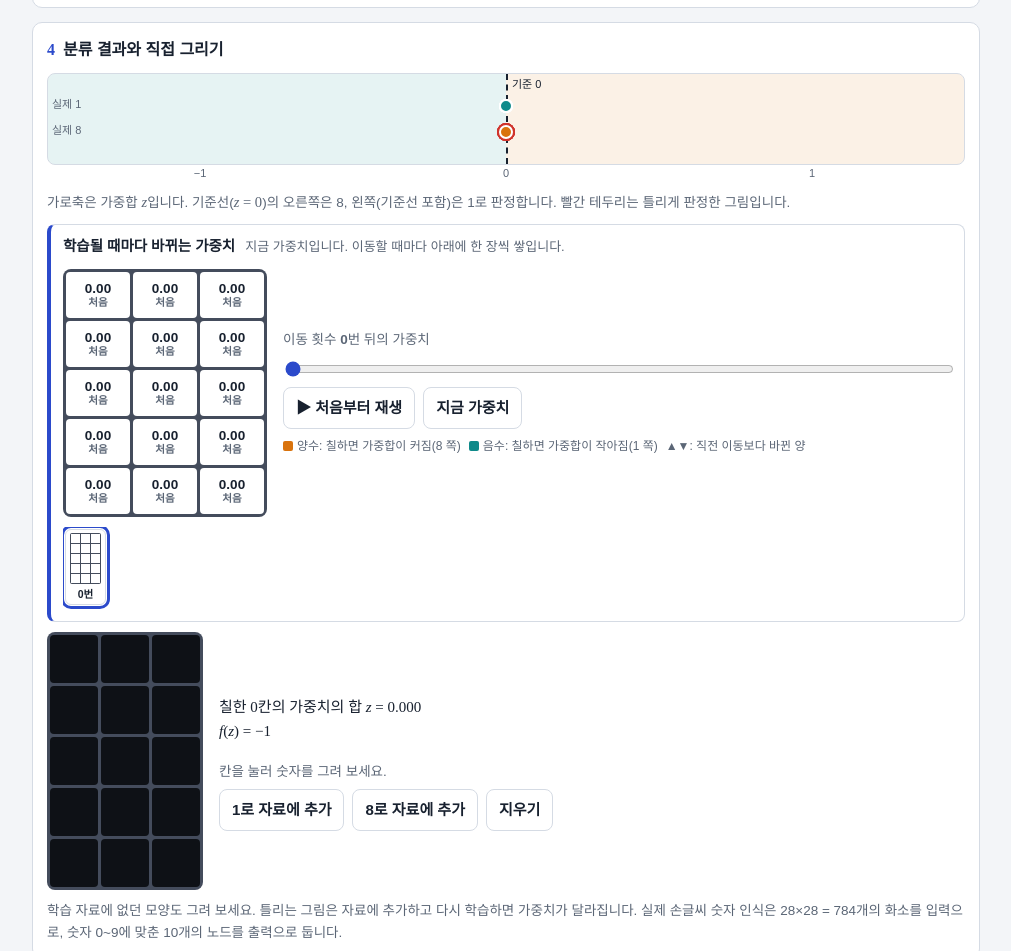
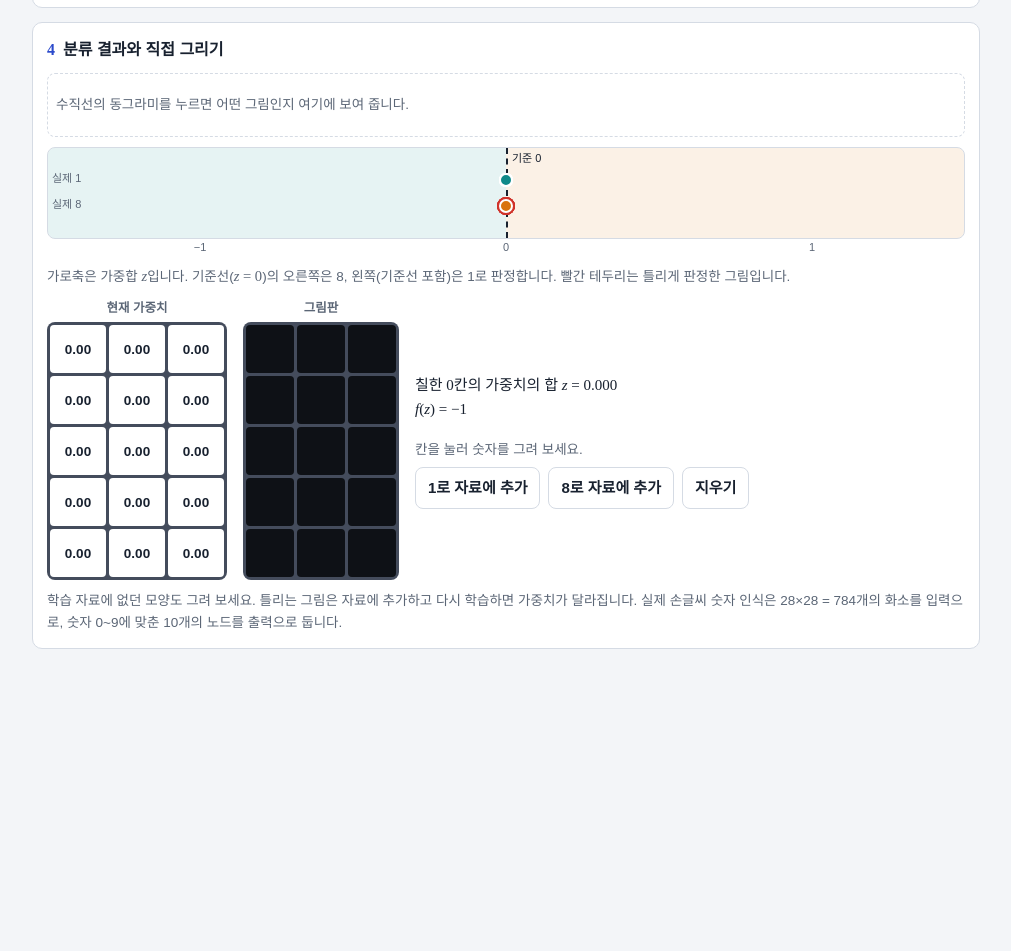
Before and after one commit to joongki-J/aimath, a plain HTML site: page digit-weights/index.html in a window 1280 px wide. Shown: the part 1685-2636 px from the top of the page, without its empty margins (134-1145 px from the left). After the commit the page ends 2374 px from the top, so only its background shows below. Drawn offline with Linux system fonts and the light colour scheme; a web font is replaced by a local one.

Commit message:
화소별 가중치 앱 4번: 가중치 기록을 그림판 옆 가중치 지도로 단순화, 수직선 동그라미 누르면 그림 표시
- 기록 줄·슬라이더·재생·변화량 표시를 빼고, 그림판 왼쪽에 색과 수치만 있는 3×5 현재 가중치 지도
- 휴대폰에서도 가중치 지도와 그림판이 나란히 보이게 크기 조정
- 분류 결과 수직선의 동그라미를 누르면 위 안내 칸에 그림·번호·실제 숫자·가중합·판정·맞음/틀림 표시
- 화면에서 겹친 동그라미는 함께 보여 주고, 누른 그림을 ②의 신경망에도 입력

Co-Authored-By: Claude Opus 5.5 <noreply@anthropic.com>
Claude-Session: https://claude.ai/code/session_01N6eLL6FyNoD26bLn9wJ4ce

```diff
--- a/digit-weights/index.html
+++ b/digit-weights/index.html
@@ -238,26 +238,22 @@ h3{font-size:14.5px;margin:6px 0 0}
 .wpic.skip{opacity:.38}
 .big3{display:grid;gap:14px}
 .out{min-width:200px}
-/* 학습될 때마다 바뀌는 가중치 */
-.wevo{border:1px solid var(--line);border-left:4px solid var(--accent);border-radius:8px;padding:10px 12px;display:grid;gap:10px}
-.wevo-head{display:flex;flex-wrap:wrap;gap:6px 10px;align-items:baseline}
-.wevo-head b{font-size:14.5px}
-.wevo-head span{font-size:13px;color:var(--sub)}
-.wevo-main{display:flex;flex-wrap:wrap;gap:16px;align-items:center}
-.wheat{display:grid;grid-template-columns:repeat(3,64px);gap:3px;background:var(--pix-grid);padding:3px;border-radius:8px}
-.wheat div{height:46px;border-radius:4px;display:flex;flex-direction:column;align-items:center;justify-content:center;line-height:1.15;font-variant-numeric:tabular-nums;transition:background .25s}
-.wheat b{font-size:13.5px;font-weight:700;color:var(--ink)}
-.wheat small{font-size:10.5px;font-weight:600}
-.wheat .up{color:#b45309} .wheat .dn{color:#0f766e} .wheat .eq{color:var(--sub)}
-.wevo-side{display:grid;gap:8px;flex:1;min-width:200px}
-.wevo-side input[type=range]{width:100%}
-.wevo-side .lg{display:flex;flex-wrap:wrap;gap:8px;font-size:12px;color:var(--sub)}
-.wevo-side .lg i{display:inline-block;width:10px;height:10px;border-radius:2px;margin-right:4px;vertical-align:-1px}
-.wevo-strip{display:flex;gap:6px;overflow-x:auto;padding:2px 2px 6px}
-.wevo-strip button{flex:none;border:1px solid var(--line);border-radius:6px;background:var(--panel);padding:3px 4px 2px;cursor:pointer;display:grid;justify-items:center;gap:2px;font:inherit;font-size:10.5px;color:var(--sub)}
-.wevo-strip button.on{outline:3px solid var(--accent);outline-offset:1px;color:var(--ink);font-weight:700}
-.wmini{display:grid;grid-template-columns:repeat(3,9px);gap:1px;background:var(--pix-grid);padding:1px;border-radius:2px}
-.wmini i{display:block;width:9px;height:9px}
+/* 그림판 왼쪽의 가중치 지도 */
+.wmapbox{display:grid;gap:4px;justify-items:center}
+/* 수직선의 동그라미를 누르면 그림 보기 */
+.track .dot{cursor:pointer}
+.track .dot::after{content:"";position:absolute;inset:-7px;border-radius:50%}
+.track .dot.sel{box-shadow:0 0 0 3px var(--accent);z-index:3}
+.track .dot.wrong.sel{box-shadow:0 0 0 2px var(--bad),0 0 0 5px var(--accent)}
+.trinfo{display:flex;flex-wrap:wrap;gap:8px;min-height:64px;align-items:center;border:1px dashed var(--line);border-radius:8px;padding:6px 8px;font-size:13px}
+.trinfo .tpic{display:flex;gap:8px;align-items:center;border:1px solid var(--line);border-radius:8px;padding:5px 8px;background:var(--panel)}
+.trinfo .tpic .tt{display:grid;gap:1px;line-height:1.4}
+.trinfo .tpic .tt b{font-size:13.5px}
+.trinfo .tok{font-weight:700;color:var(--good)} .trinfo .tno{font-weight:700;color:var(--bad)}
+.wmt{font-size:12.5px;font-weight:700;color:var(--sub)}
+.wheat{display:grid;grid-template-columns:repeat(3,56px);gap:3px;background:var(--pix-grid);padding:3px;border-radius:8px}
+.wheat div{height:48px;border-radius:4px;display:flex;align-items:center;justify-content:center;font-size:13.5px;font-weight:700;color:var(--ink);font-variant-numeric:tabular-nums;transition:background .3s}
+@media (max-width:520px){.draw{gap:10px}.wheat{grid-template-columns:repeat(3,48px)}.wheat div{font-size:12px}}
 /* 한 번 이동: 이동한 가중치가 현재 가중치로 날아가는 애니메이션 */
 .flycell{position:fixed;z-index:60;display:flex;align-items:center;justify-content:center;border:2px solid var(--accent);border-radius:6px;background:color-mix(in srgb,var(--accent) 14%,var(--panel));color:var(--ink);font-size:13px;font-weight:700;font-variant-numeric:tabular-nums;pointer-events:none;box-shadow:0 6px 14px rgba(0,0,0,.18)}
 .g3 .leaving{opacity:.25;transition:opacity .25s}
@@ -391,26 +387,15 @@ h3{font-size:14.5px;margin:6px 0 0}
 
 <section aria-labelledby="h4">
   <h2 id="h4"><span class="n">4</span>분류 결과와 직접 그리기</h2>
+  <div class="trinfo" id="trackInfo"></div>
   <div id="trackBox">
     <div class="track" id="track"></div>
     <div class="axis2 num" id="axis2"></div>
   </div>
   <p class="note">가로축은 가중합 <span class="m"><i>z</i></span>입니다. 기준선(<span class="m"><i>z</i> = 0</span>)의 오른쪽은 8, 왼쪽(기준선 포함)은 1로 판정합니다. 빨간 테두리는 틀리게 판정한 그림입니다.</p>
-  <div class="wevo" id="wevo">
-    <div class="wevo-head"><b>학습될 때마다 바뀌는 가중치</b><span id="wevoInfo"></span></div>
-    <div class="wevo-main">
-      <div class="wheat" id="wheat" role="img" aria-label="3×5 가중치 지도"></div>
-      <div class="wevo-side">
-        <label class="note" for="wevoRange">이동 횟수 <b id="wevoStep" class="num"></b>번 뒤의 가중치</label>
-        <input type="range" id="wevoRange" min="0" max="0" step="1" value="0">
-        <div class="row"><button class="b" id="wevoPlay" type="button">▶ 처음부터 재생</button><button class="b" id="wevoLast" type="button">지금 가중치</button></div>
-        <div class="lg"><span><i style="background:var(--eight)"></i>양수: 칠하면 가중합이 커짐(8 쪽)</span><span><i style="background:var(--one)"></i>음수: 칠하면 가중합이 작아짐(1 쪽)</span><span>▲▼: 직전 이동보다 바뀐 양</span></div>
-      </div>
-    </div>
-    <div class="wevo-strip" id="wevoStrip" aria-label="이동할 때마다 기록한 가중치 지도"></div>
-  </div>
   <div class="draw">
-    <div class="pad" id="pad" role="group" aria-label="3×5 그림판"></div>
+    <div class="wmapbox"><div class="wmt">현재 가중치</div><div class="wheat" id="wheat" role="img" aria-label="3×5 가중치 지도"></div></div>
+    <div class="wmapbox"><div class="wmt">그림판</div><div class="pad" id="pad" role="group" aria-label="3×5 그림판"></div></div>
     <div class="out">
       <div class="formula num" id="myCalc"></div>
       <div class="bars num" id="bars"></div>
@@ -442,7 +427,7 @@ h3{font-size:14.5px;margin:6px 0 0}
   var $=function(id){return document.getElementById(id)};
   function zeros(){var z=[];for(var i=0;i<15;i++)z.push(0);return z}
   function base(){return RAW.map(function(r){return {cells:r.slice(0,5).join("").split("").map(function(x){return x==="#"?1:0}),c:r[5],base:true}})}
-  var cur={data:base(),W:zeros(),feed:6,pad:zeros(),steps:0,hist:[],wHist:[],wv:null,gk:4};
+  var cur={data:base(),W:zeros(),feed:6,pad:zeros(),steps:0,hist:[],gk:4};
 
   function sum(a){return a.reduce(function(s,v){return s+v},0)}
   function zOf(c){var s=0;for(var k=0;k<15;k++)s+=cur.W[k]*c[k];return s}
@@ -647,12 +632,24 @@ h3{font-size:14.5px;margin:6px 0 0}
     var h='<div class="zone1" style="width:'+z0+'%"></div><div class="zone8" style="left:'+z0+'%"></div>'+
       '<div class="thr" style="left:'+z0+'%"><span>기준 0</span></div>'+
       '<div class="lane" style="top:22px">실제 1</div><div class="lane" style="top:48px">실제 8</div>';
-    cur.data.forEach(function(d){
+    var sel=cur.tsel===undefined?null:cur.tsel;
+    cur.data.forEach(function(d,i){
       var wrong=verdict(d.cells)!==d.c;
-      h+='<div class="dot d'+d.c+(wrong?' wrong':'')+'" style="left:'+tpos(zOf(d.cells))+'%;top:'+(d.c===8?58:32)+'px"></div>';
+      h+='<div class="dot d'+d.c+(wrong?' wrong':'')+(sel!==null&&sel.indexOf(i)>=0?' sel':'')+'" data-i="'+i+'" title="'+(i+1)+'번 그림 (실제 '+d.c+')" style="left:'+tpos(zOf(d.cells))+'%;top:'+(d.c===8?58:32)+'px"></div>';
     });
     if(sum(cur.pad)>0)h+='<div class="lane" style="top:70px">내 그림</div><div class="dot mine" style="left:'+tpos(zOf(cur.pad))+'%;top:80px"></div>';
     $("track").innerHTML=h;
+    renderTrackInfo();
+  }
+  // 누른 동그라미(가중합이 거의 같아 겹친 동그라미 포함)의 그림을 수직선 위에 보여 줌
+  function renderTrackInfo(){
+    var sel=cur.tsel;
+    if(!sel||!sel.length||sel.some(function(i){return i>=cur.data.length})){cur.tsel=null;$("trackInfo").innerHTML='<span class="note">수직선의 동그라미를 누르면 어떤 그림인지 여기에 보여 줍니다.</span>';return}
+    $("trackInfo").innerHTML=sel.map(function(i){
+      var d=cur.data[i],z=zOf(d.cells),v=verdict(d.cells),ok=v===d.c;
+      return '<div class="tpic">'+mini(d.cells,-1,true)+'<span class="tt"><b>'+(i+1)+'번 그림 · 실제 '+d.c+'</b><span class="num">가중합 <i>z</i> = '+fmt(z,3)+' → 판정 '+v+'</span>'+
+        '<span class="'+(ok?'tok':'tno')+'">'+(ok?'✓ 맞음':'✗ 틀림')+'</span></span></div>';
+    }).join('');
   }
   function renderPad(){
     var btns=$("pad").children,x=sum(cur.pad),z=zOf(cur.pad),v=verdict(cur.pad);
@@ -685,44 +682,19 @@ h3{font-size:14.5px;margin:6px 0 0}
 
   function renderAll(){renderSamples();renderNet();renderLearn();renderStats();renderTrack();renderPad();drawHist();renderWevo()}
 
-  /* ---------- 학습될 때마다 바뀌는 가중치 ---------- */
-  var WEVO_T=null;
-  function wColor(v,scale){
-    var m=Math.min(1,Math.abs(v)/scale)*75;
-    return 'color-mix(in srgb,'+(v>=0?'var(--eight)':'var(--one)')+' '+m.toFixed(0)+'%,var(--panel))';
-  }
-  function wevoStepNo(i){return cur.steps-(cur.wHist.length-1-i)}
+  /* ---------- 그림판 왼쪽의 가중치 지도 ---------- */
   function renderWevo(){
-    var H=cur.wHist,n=H.length;if(!n)return;
-    var i=cur.wv===null?n-1:Math.max(0,Math.min(n-1,cur.wv)),W=H[i],P=i>0?H[i-1]:null,k,h='';
-    var scale=0.05;H.forEach(function(w){w.forEach(function(v){scale=Math.max(scale,Math.abs(v))})});
+    var scale=0.05,h='',k;cur.W.forEach(function(v){scale=Math.max(scale,Math.abs(v))});
     for(k=0;k<15;k++){
-      var d=P?W[k]-P[k]:0,dt=!P?'<small class="eq">처음</small>':(Math.abs(d)<0.0005?'<small class="eq">변화 없음</small>':'<small class="'+(d>0?'up':'dn')+'">'+(d>0?'▲':'▼')+fmt(Math.abs(d),3)+'</small>');
-      h+='<div style="background:'+wColor(W[k],scale)+'"><b>'+fmt(W[k],2)+'</b>'+dt+'</div>';
+      var v=cur.W[k],m=Math.min(1,Math.abs(v)/scale)*75;
+      h+='<div style="background:color-mix(in srgb,'+(v>=0?'var(--eight)':'var(--one)')+' '+m.toFixed(0)+'%,var(--panel))">'+fmt(v,2)+'</div>';
     }
     $("wheat").innerHTML=h;
-    var step=wevoStepNo(i);
-    $("wevoStep").textContent=step;
-    $("wevoRange").max=n-1;$("wevoRange").value=i;
-    $("wevoInfo").textContent=(i===n-1?'지금 가중치입니다. ':'지금보다 '+(n-1-i)+'번 앞의 가중치입니다. ')+'이동할 때마다 아래에 한 장씩 쌓입니다.';
-    var st='',from=Math.max(0,n-60);
-    for(var j=from;j<n;j++){
-      var mini='<span class="wmini">';
-      for(k=0;k<15;k++)mini+='<i style="background:'+wColor(H[j][k],scale)+'"></i>';
-      st+='<button type="button" data-w="'+j+'" class="'+(j===i?'on':'')+'">'+mini+'</span>'+wevoStepNo(j)+'번</button>';
-    }
-    $("wevoStrip").innerHTML=st;
-    var on=$("wevoStrip").querySelector(".on");if(on&&on.scrollIntoView&&WEVO_T)on.scrollIntoView({block:"nearest",inline:"nearest"});
   }
-  function wevoStop(){if(WEVO_T){clearInterval(WEVO_T);WEVO_T=null;$("wevoPlay").textContent="▶ 처음부터 재생"}}
   function say(t,warn){var m=$("msg");m.innerHTML=t;m.className="msg num"+(warn?" warn":"")}
   function stopAuto(){if(timer){clearInterval(timer);timer=null;$("auto").textContent="자동 실행"}}
-  function record(){
-    cur.hist.push(loss());cur.wHist.push(cur.W.slice());
-    if(cur.hist.length>400){cur.hist.shift();cur.wHist.shift()}
-    cur.wv=null;
-  }
-  function newHist(){cur.hist=[];cur.wHist=[];record()}
+  function record(){cur.hist.push(loss());if(cur.hist.length>400)cur.hist.shift()}
+  function newHist(){cur.hist=[];cur.tsel=null;record()}
   function stepAll(animated){
     var r=eta(),before=loss(),G=grads();            // 기울기 15개를 먼저 모두 계산
     for(var k=0;k<15;k++)cur.W[k]-=r*G[k];          // 그다음 15개를 한꺼번에 이동
@@ -806,17 +778,12 @@ h3{font-size:14.5px;margin:6px 0 0}
     timer=setInterval(function(){if(left--<=0){stopAuto();return}stepAll()},150);
   });
   $("resetW").addEventListener("click",resetW);
-  $("wevoRange").addEventListener("input",function(){wevoStop();cur.wv=+this.value;renderWevo()});
-  $("wevoStrip").addEventListener("click",function(e){var t=e.target.closest("[data-w]");if(!t)return;wevoStop();cur.wv=+t.dataset.w;renderWevo()});
-  $("wevoLast").addEventListener("click",function(){wevoStop();cur.wv=null;renderWevo()});
-  $("wevoPlay").addEventListener("click",function(){
-    if(WEVO_T){wevoStop();return}
-    var n=cur.wHist.length;if(n<2)return;
-    cur.wv=0;renderWevo();this.textContent="■ 멈춤";
-    WEVO_T=setInterval(function(){
-      if(cur.wv===null||cur.wv>=cur.wHist.length-1){wevoStop();cur.wv=null;renderWevo();return}
-      cur.wv++;renderWevo();
-    },Math.max(120,Math.min(450,6000/n)));
+  $("track").addEventListener("click",function(e){
+    var t=e.target.closest(".dot[data-i]");if(!t)return;
+    var i=+t.dataset.i,z=zOf(cur.data[i].cells),c=cur.data[i].c,lane=[];
+    var tw=$("track").clientWidth||300;
+    cur.data.forEach(function(d,j){if(d.c===c&&Math.abs(tpos(zOf(d.cells))-tpos(z))*tw/100<14)lane.push(j)});   // 화면에서 겹친 동그라미
+    cur.tsel=lane;cur.feed=i;renderTrack();renderSamples();renderNet();
   });
   var TH=$("theory"),THS=TH.querySelector("summary"),THT=THS.textContent;
   TH.addEventListener("toggle",function(){THS.textContent=TH.open?"학습 원리 접기":THT});
```
